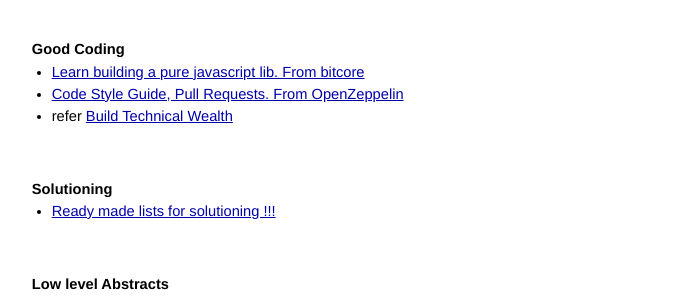
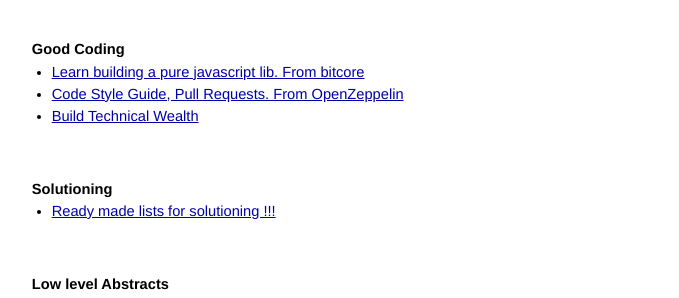
Before and after one commit to AmitKumarDas/amitkumardas.github.io, a Jekyll site: the page built from _posts/2016-10-06-My Tracked Learnings.md, in a window 1280 px wide and 900 px high. Shown: the part 235-533 px from the top of the window, without its empty margins (300-979 px from the left). Built offline with Jekyll 4.4.1, drawn with Linux system fonts in a browser that asks for light colours.

Commit message:
Update 2016-10-06-My Tracked Learnings.md

```diff
--- a/_posts/2016-10-06-My Tracked Learnings.md
+++ b/_posts/2016-10-06-My Tracked Learnings.md
@@ -17,7 +17,7 @@
 
 - [Learn building a pure javascript lib. From bitcore](https://github.com/bitpay/bitcore-lib)
 - [Code Style Guide, Pull Requests. From OpenZeppelin](https://github.com/OpenZeppelin/zeppelin-solidity/blob/master/CONTRIBUTING.md#style-guidelines)
-- refer [Build Technical Wealth](http://firstround.com/review/forget-technical-debt-heres-how-to-build-technical-wealth/?mc_cid=07889699da&mc_eid=9a1ca6920c)
+- [Build Technical Wealth](http://firstround.com/review/forget-technical-debt-heres-how-to-build-technical-wealth/?mc_cid=07889699da&mc_eid=9a1ca6920c)
 
 <br />
 
```
